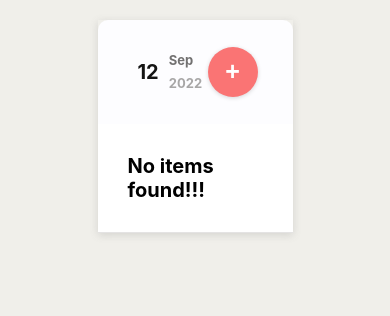
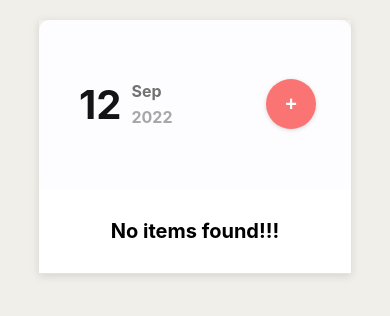
Before and after one commit to Paras248/OIBGRIP-LEVEL2-TASK2-TODOLIST, a React (Create React App) app: page / in a window 390 px wide. Shown: the top 316 px of the page. Built offline with nearby package versions, Linux system fonts and the light colour scheme.

Commit message:
made ui changes for mobile devices

```diff
--- a/src/App.module.css
+++ b/src/App.module.css
@@ -24,3 +24,9 @@
     font-size: 20px;
     flex: 1;
 }
+
+@media screen and (max-width: 548px) {
+    .sub-container {
+        width: 80%;
+    }
+}
--- a/src/components/newItem/NewItem.module.css
+++ b/src/components/newItem/NewItem.module.css
@@ -33,9 +33,6 @@
     .button {
         height: 50px;
         width: 50px;
+        font-size: 20px;
     }
-    /*
-    .container {
-        padding: 10px 25px;
-    } */
 }
--- a/src/components/newItem/NewItemDate.module.css
+++ b/src/components/newItem/NewItemDate.module.css
@@ -25,21 +25,3 @@
     justify-content: space-around;
     line-height: 10px;
 }
-
-@media screen and (max-width: 548px) {
-    .date {
-        font-size: 30px;
-    }
-}
-
-@media screen and (max-width: 460px) {
-    .date {
-        font-size: 20px;
-    }
-    .month {
-        font-size: 13px;
-    }
-    .year {
-        font-size: 13px;
-    }
-}
```
